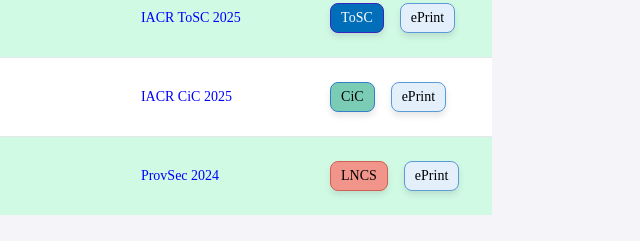
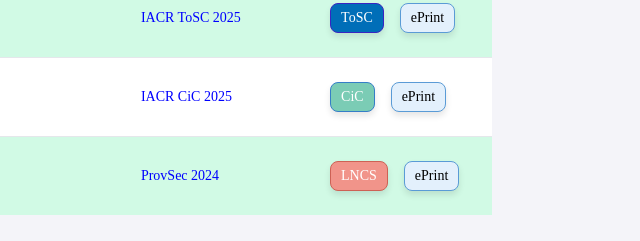
Before and after one commit to hrithik-nandi/hrithik-nandi.github.io, a plain HTML site: page research.html in a window 1280 px wide. Shown: the part 540-781 px from the top of the page, 640-1280 px from the left. Drawn offline with nearby package versions, Linux system fonts and the light colour scheme; some icons are missing.

Commit message:
Update research.html

```diff
--- a/research.html
+++ b/research.html
@@ -185,7 +185,7 @@
                                             <td class="px-6 py-4 whitespace-nowrap text-sm text-gray-500"><a href="https://cic.iacr.org/" target="_blank">IACR CiC 2025</a></td>
                                             <td class="px-6 py-4 whitespace-nowrap text-sm text-black">
 						<div class="flex space-x-4 items-center my-2">
-						<a href="https://doi.org/10.62056/a3n59qxqi" target="_blank" class="cic-button">CiC</a>
+						<a href="https://doi.org/10.62056/a3n59qxqi" target="_blank" class="cic-button" style="color: #FFFFFF;">CiC</a>
 						<a href="https://eprint.iacr.org/2025/1518" target="_blank" class="ePrint-button">ePrint</a>
 						</div>
                                             </td>
@@ -200,7 +200,7 @@
                                             <td class="px-6 py-4 whitespace-nowrap text-sm text-gray-500"><a href="https://provsec2024.github.io/ProvSec2024/" target="_blank">ProvSec 2024</a></td>
                                             <td class="px-6 py-4 whitespace-nowrap text-sm text-gray-500">
 						<div class="flex space-x-4 items-center my-2">
-						<a href="https://doi.org/10.1007/978-981-96-0957-4_1" target="_blank" class="pub-button">LNCS</a>
+						<a href="https://doi.org/10.1007/978-981-96-0957-4_1" target="_blank" class="pub-button" style="color: #FFFFFF;">LNCS</a>
 						<a href="https://eprint.iacr.org/2024/1237" target="_blank" class="ePrint-button">ePrint</a>
 						</div>
                                             </td>
```
